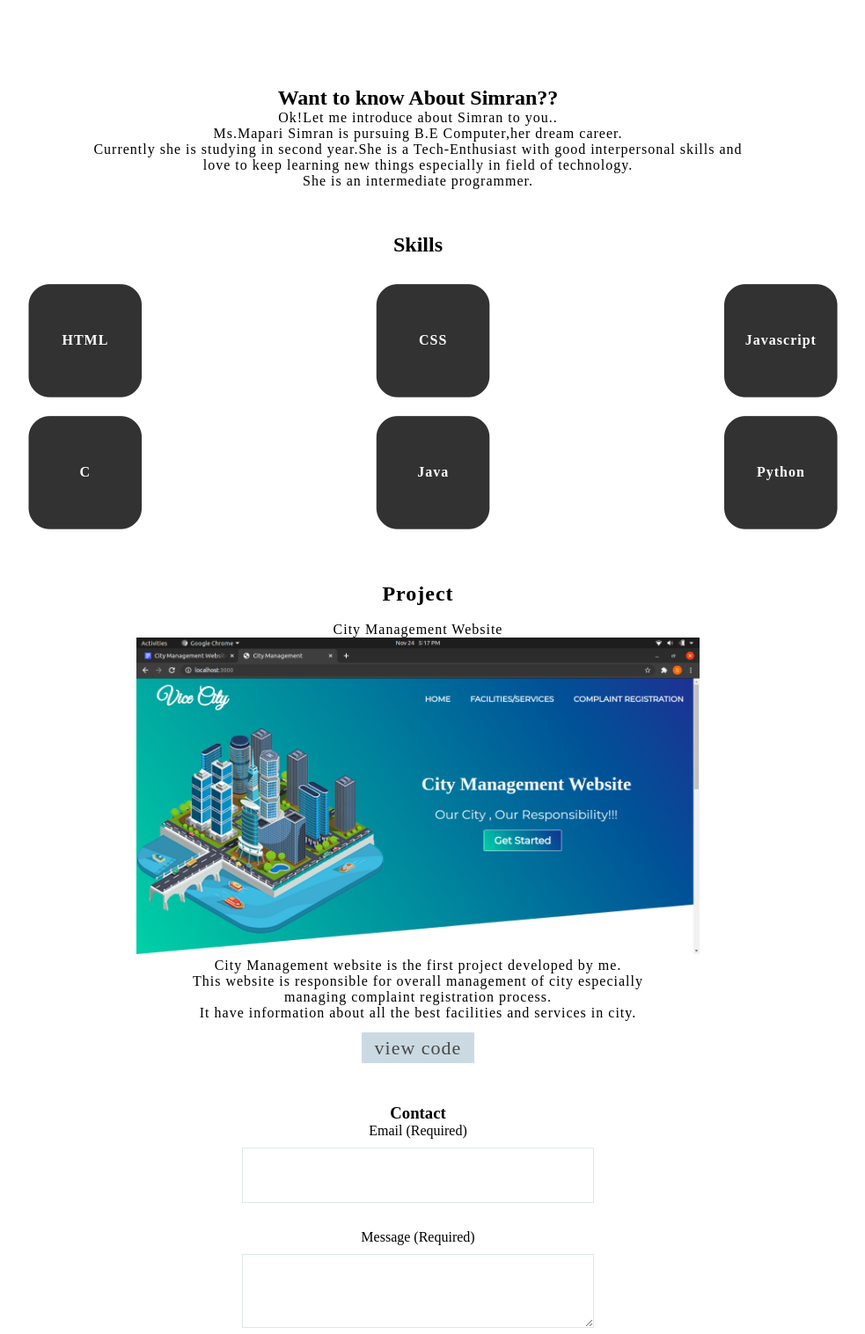
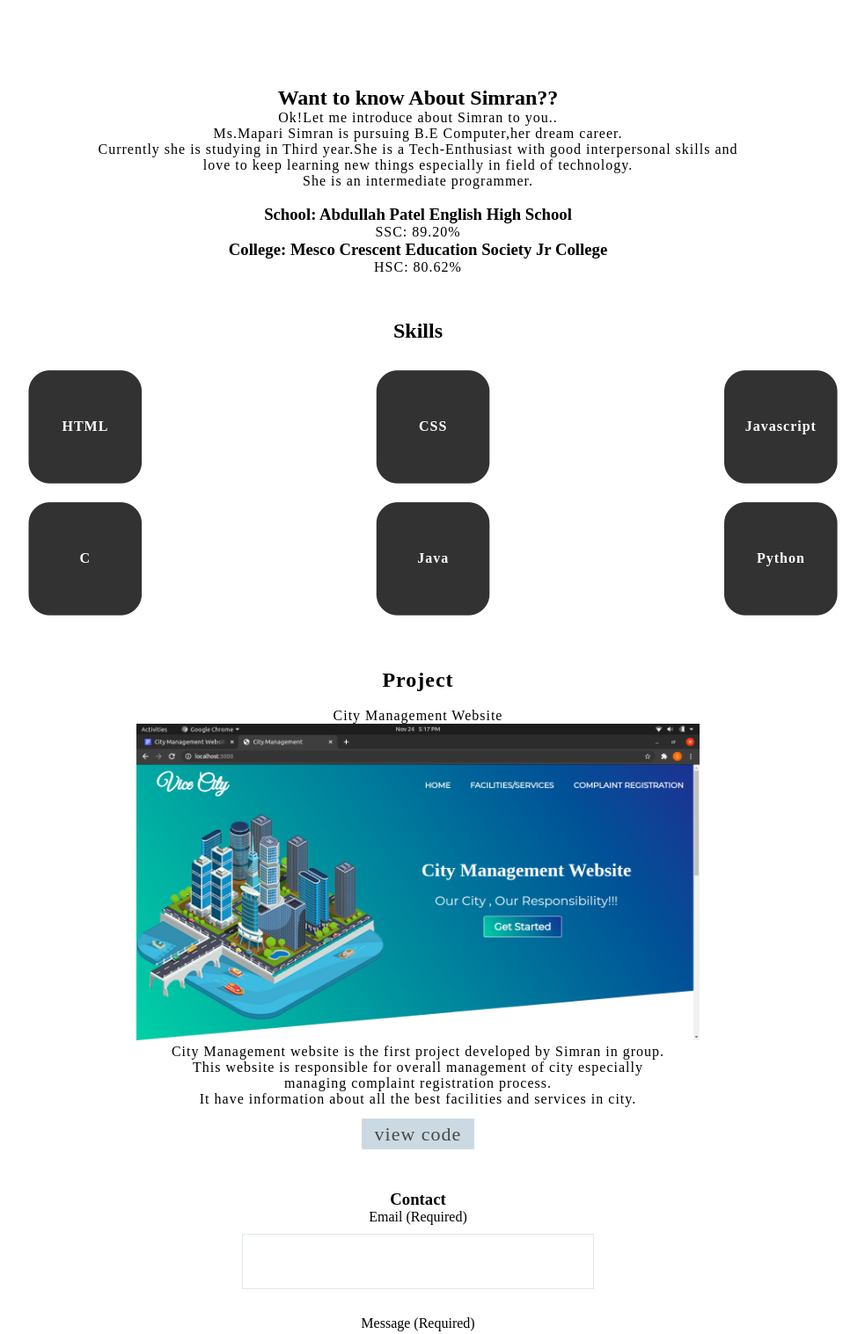
Before and after one commit to simran-01/MyPortfolio, a plain HTML site: page index.html in a window 1280 px wide. Shown: the part 860-2377 px from the top of the page at 88% size, without its empty margins (165-1148 px from the left). Drawn offline with Linux system fonts and the light colour scheme.

Commit message:
another commit

```diff
--- a/index.html
+++ b/index.html
@@ -43,9 +43,22 @@
         <h2>Want to know About Simran??</h2>
         <p>Ok!Let me introduce about Simran to you..<br>
            Ms.Mapari Simran is pursuing B.E Computer,her dream career.<br>
-           Currently she is studying in second year.She is a Tech-Enthusiast with good interpersonal skills and<br> love to keep learning new things especially in field of technology.<br>
-           She is an intermediate programmer.</p>
+           Currently she is studying in Third year.She is a Tech-Enthusiast with good interpersonal skills and<br> love to keep learning new things especially in field of technology.<br>
+           She is an intermediate programmer.</p><br>
+
+          <div class= "School/College">
+           <h3>School: Abdullah Patel English High School</h3>
+           <p>SSC: 89.20%</p>
+           <h3>College: Mesco Crescent Education Society Jr College</h3>
+           <p>HSC: 80.62%</p>
+
+          </div>
+
+
       </div>
+    </div>
+
+
 
       <div class="skills" id="skills">
         <h2>Skills </h2>
@@ -76,7 +89,7 @@
         <h2>Project</h2><br>
         <p>City Management Website</p>
         <img src="./images/project.png"><br>
-        <p>City Management website is the first project developed by me.<br>This website is responsible for overall management of city especially<br> managing complaint registration process.<br>It have information about all the best facilities and services in city.<br></p><br>
+        <p>City Management website is the first project developed by Simran in group.<br>This website is responsible for overall management of city especially<br> managing complaint registration process.<br>It have information about all the best facilities and services in city.<br></p><br>
         <a href="https://github.com/simran-01/CityManagement_MiniProject">view code</a>
       </div>
 
@@ -102,7 +115,9 @@
     <div class="footer">
         <div class="footer-logo">
           <p>Simran Portfolio</p>
+          <h5>Mobile:9136201303</h5>
         </div>
+
         <div class="footer-list">
           <ul class="socialmedia">
             <li><a href="https://linkedin.com/in/simran-mapari-a65978196" target="_blank">
```
Also changed, not shown: css/stylesheet.css (line endings or trailing spaces), 1 other file.
